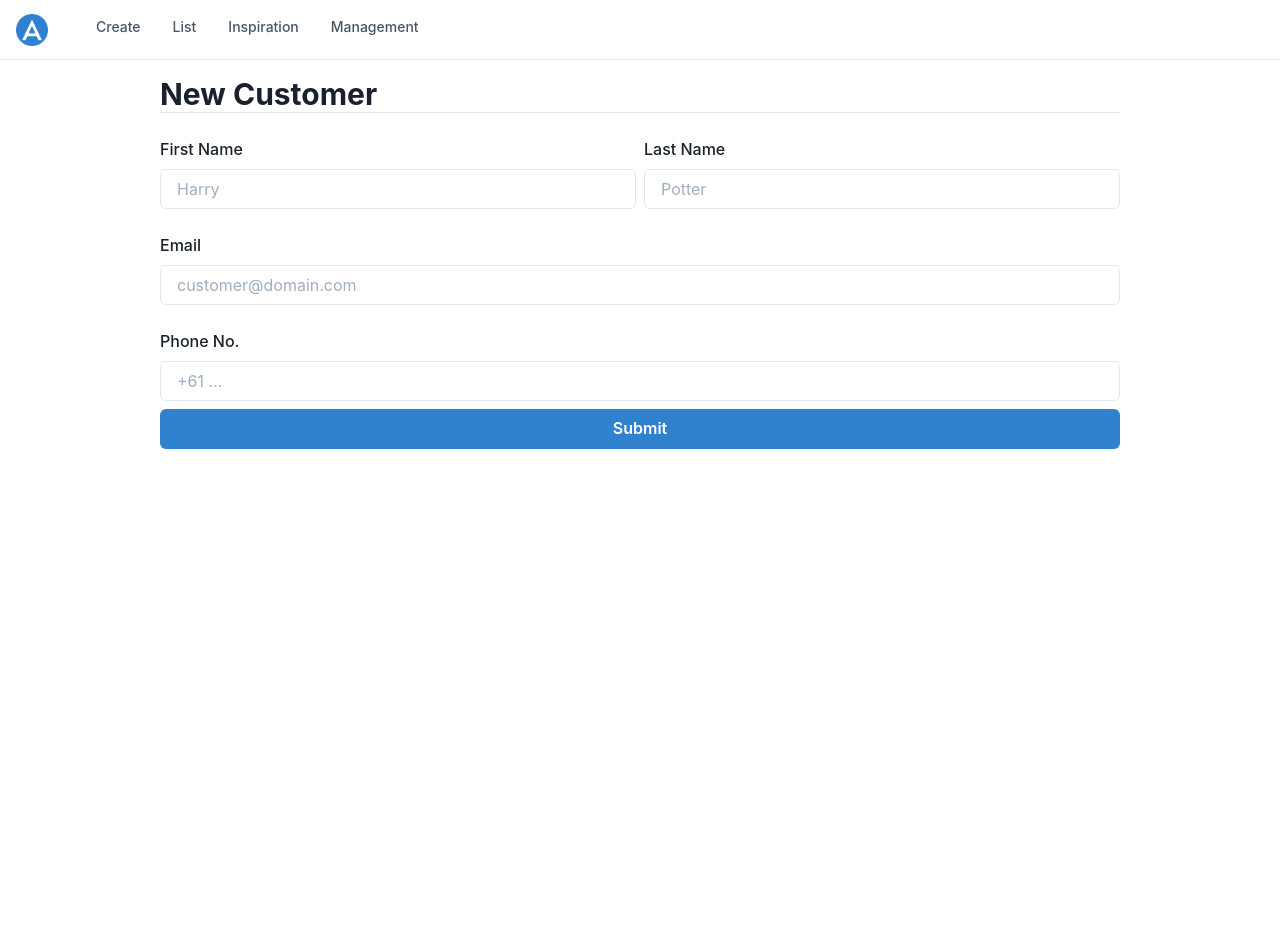
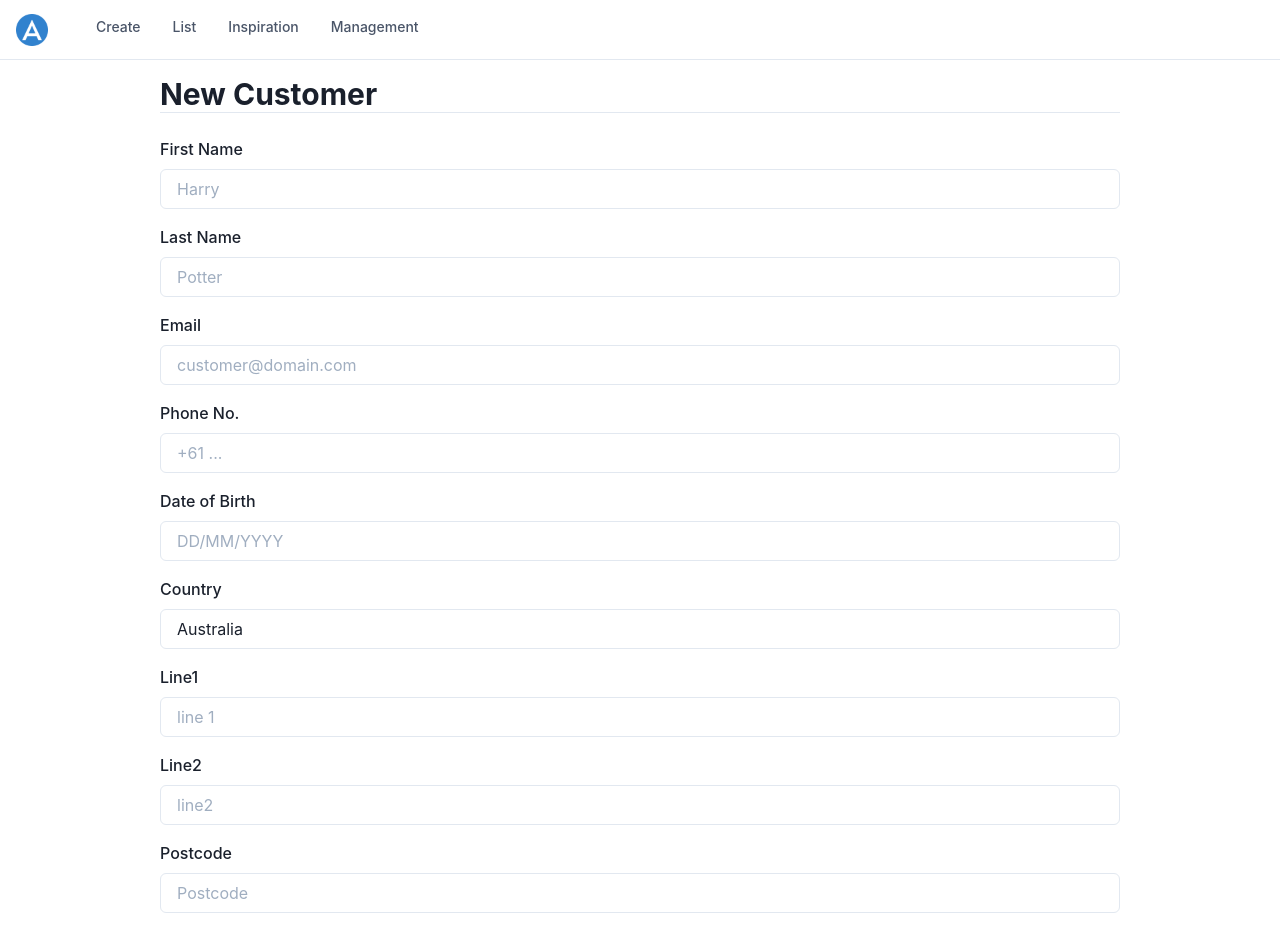
Before and after one commit to mattcoulter7/Customer-Portfolio-Management-System, a React (Create React App) app in the folder client/: page /new/customer in a window 1280 px wide. Shown: the top 933 px of the page. Before the commit the page ends 860 px from the top, so only its background shows below. Built offline with nearby package versions, Linux system fonts and the light colour scheme.

Commit message:
create more input fields to match database schema

```diff
--- a/client/src/pages/newCustomer.tsx
+++ b/client/src/pages/newCustomer.tsx
@@ -1,20 +1,10 @@
-import {
-  Box,
-  Button,
-  FormControl,
-  FormErrorMessage,
-  FormLabel,
-  Heading,
-  HStack,
-  Input,
-  VStack,
-} from "@chakra-ui/react"
-import { Field, Formik, useFormik } from "formik"
+import { Box, Button, Heading } from "@chakra-ui/react"
+import { Formik } from "formik"
 import * as Yup from "yup"
 import InputField from "../components/InputField"
 
 interface Props {}
-const NewCustomer: React.FC<{}> = ({}) => {
+const NewCustomer: React.FC<Props> = () => {
   const now = new Date()
   return (
     <Formik
@@ -22,8 +12,17 @@ const NewCustomer: React.FC<{}> = ({}) => {
         firstName: "",
         lastName: "",
         createdAt: now.toString(),
+        DOB: "",
         email: "",
         phone: "",
+        address: {
+          country: "Australia",
+          line1: "",
+          line2: "",
+          postcode: "",
+          city: "",
+          state: "",
+        },
       }}
       validationSchema={Yup.object({
         firstName: Yup.string().required("First name required"),
@@ -31,6 +30,16 @@ const NewCustomer: React.FC<{}> = ({}) => {
         createdAt: Yup.string().required("created at required"),
         email: Yup.string().required("Email required").email("Invalid Email"),
         phone: Yup.string().required("Phone Number required"),
+        DOB: Yup.string().required("DOB required"),
+
+        address: Yup.object({
+          country: Yup.string().required("country is required"),
+          line1: Yup.string().required("line1 is required"),
+          line2: Yup.string().required("line2 is required"),
+          postcode: Yup.string().required("postcode is required"),
+          city: Yup.string().required("city is required"),
+          state: Yup.string().required("state is required"),
+        }),
       })}
       onSubmit={(values, actions) => {
         console.log(values)
@@ -48,8 +57,6 @@ const NewCustomer: React.FC<{}> = ({}) => {
           </Box>
 
           <form onSubmit={formik.handleSubmit}>
-            <VStack>
-              <HStack w="100%">
             <InputField
               name="firstName"
               type="text"
@@ -62,7 +69,6 @@ const NewCustomer: React.FC<{}> = ({}) => {
               label="Last Name"
               placeholder="Potter"
             />
-              </HStack>
 
             <InputField
               name="email"
@@ -76,7 +82,48 @@ const NewCustomer: React.FC<{}> = ({}) => {
               label="Phone No."
               placeholder="+61 ..."
             />
-            </VStack>
+            <InputField
+              name="DOB"
+              type="text"
+              label="Date of Birth"
+              placeholder="DD/MM/YYYY"
+            />
+            <InputField
+              name="address.country"
+              type="text"
+              label="Country"
+              placeholder="Australia"
+            />
+            <InputField
+              name="address.line1"
+              type="text"
+              label="Line1"
+              placeholder="line 1"
+            />
+            <InputField
+              name="address.line2"
+              type="text"
+              label="Line2"
+              placeholder="line2"
+            />
+            <InputField
+              name="address.postcode"
+              type="text"
+              label="Postcode"
+              placeholder="Postcode"
+            />
+            <InputField
+              name="address.city"
+              type="text"
+              label="City"
+              placeholder="Melbourne"
+            />
+            <InputField
+              name="address.state"
+              type="text"
+              label="State"
+              placeholder="VIC"
+            />
             <Button type="submit" colorScheme="blue" w="100%">
               Submit
             </Button>
```
Lines whose indentation alone changed are shown as unchanged.
